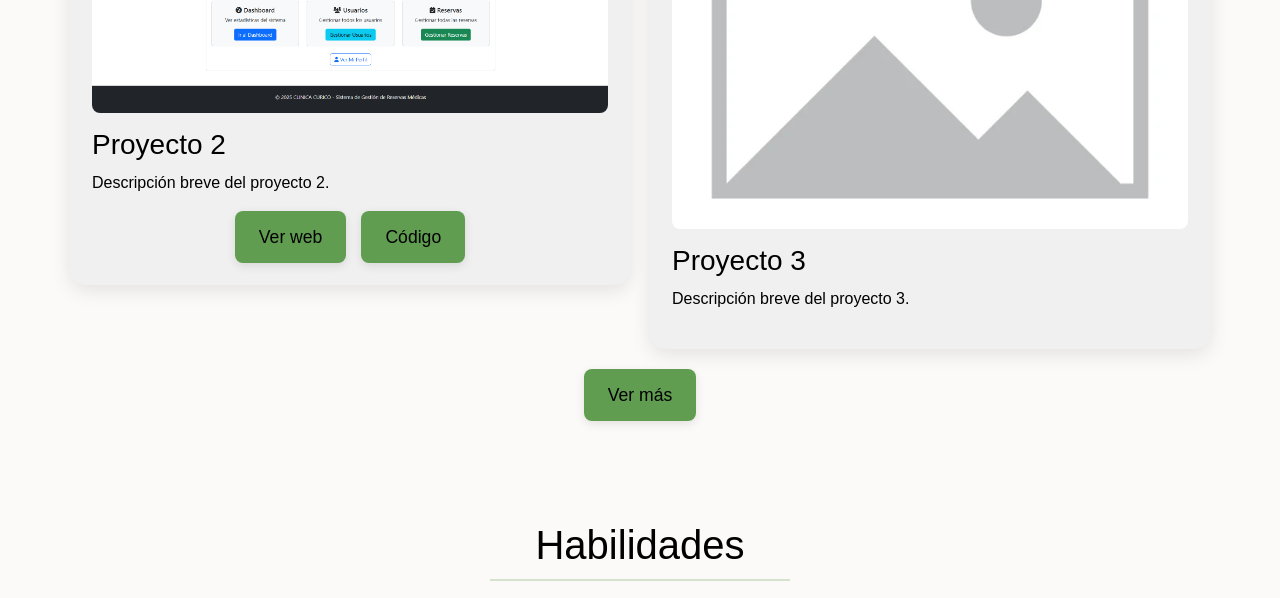
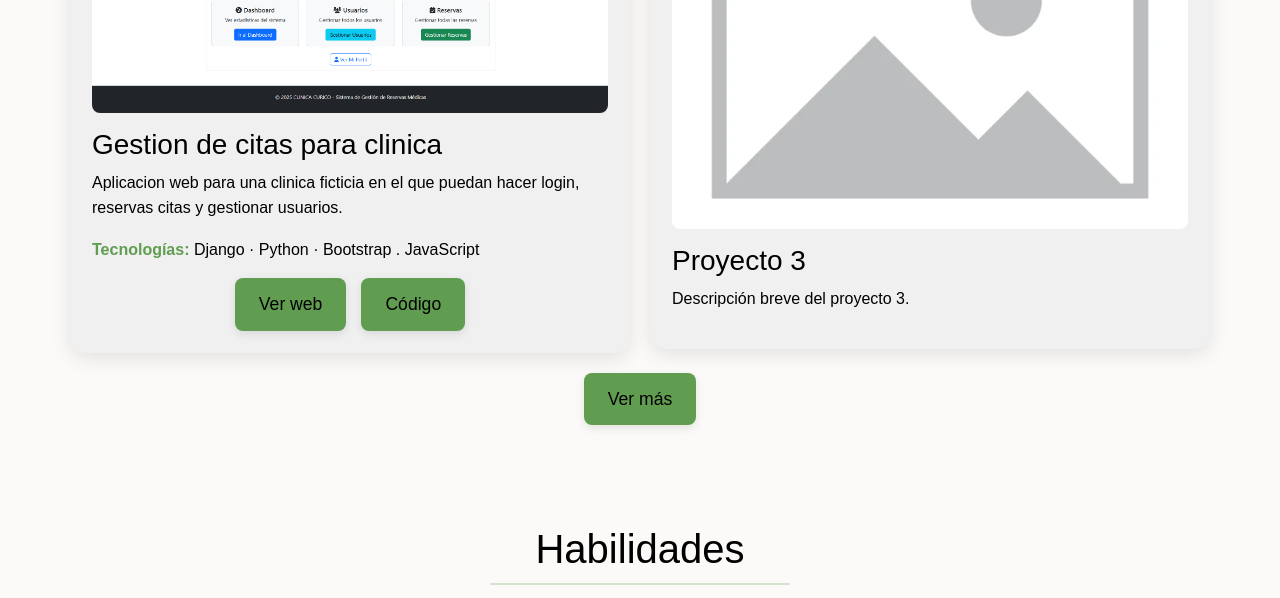
Before and after one commit to Mars0-cloud/Portafolio, a plain HTML site: page index.html in a window 1280 px wide. Shown: the part 2140-2738 px from the top of the page. Drawn offline with nearby package versions, Linux system fonts and the light colour scheme.

Commit message:
actualiza proyecto 2

```diff
--- a/index.html
+++ b/index.html
@@ -78,8 +78,9 @@
                 <!-- Proyecto 2 -->
                 <div class="proyecto">
                     <img src="assets/img/clinicaGestion.png" alt="Proyecto 2">
-                    <h3>Proyecto 2</h3>
-                    <p>Descripción breve del proyecto 2.</p>
+                    <h3>Gestion de citas para clinica</h3>
+                    <p>Aplicacion web para una clinica ficticia en el que puedan hacer login, reservas citas y gestionar usuarios.</p>
+                    <p><strong>Tecnologías:</strong> Django · Python · Bootstrap . JavaScript</p>
                     <div class="project-links">
                         <a class="proyecto_boton" href="https://gestionclinica-production.up.railway.app" target="_blank" onclick="">Ver web</a>
                         <a class="proyecto_boton" href="https://github.com/Mars0-cloud/gestionClinica" target="_blank">Código</a>
```
